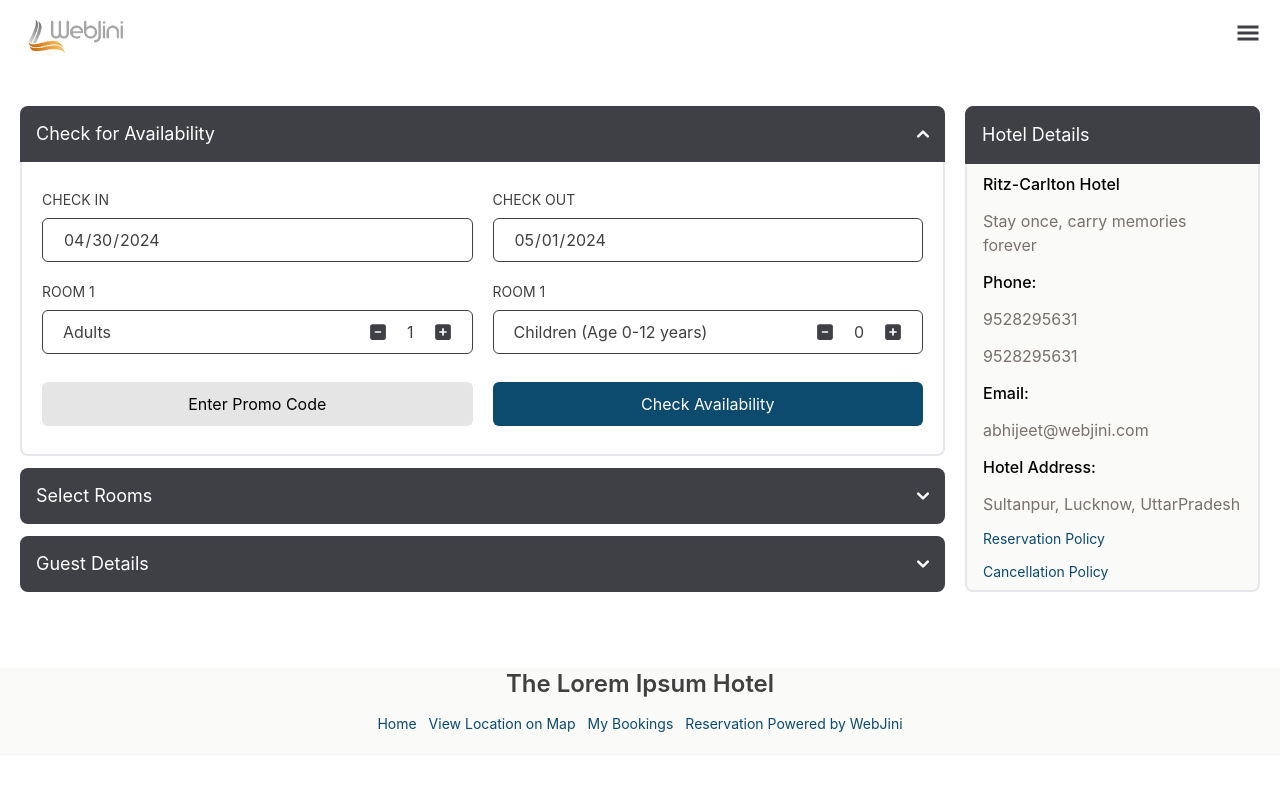
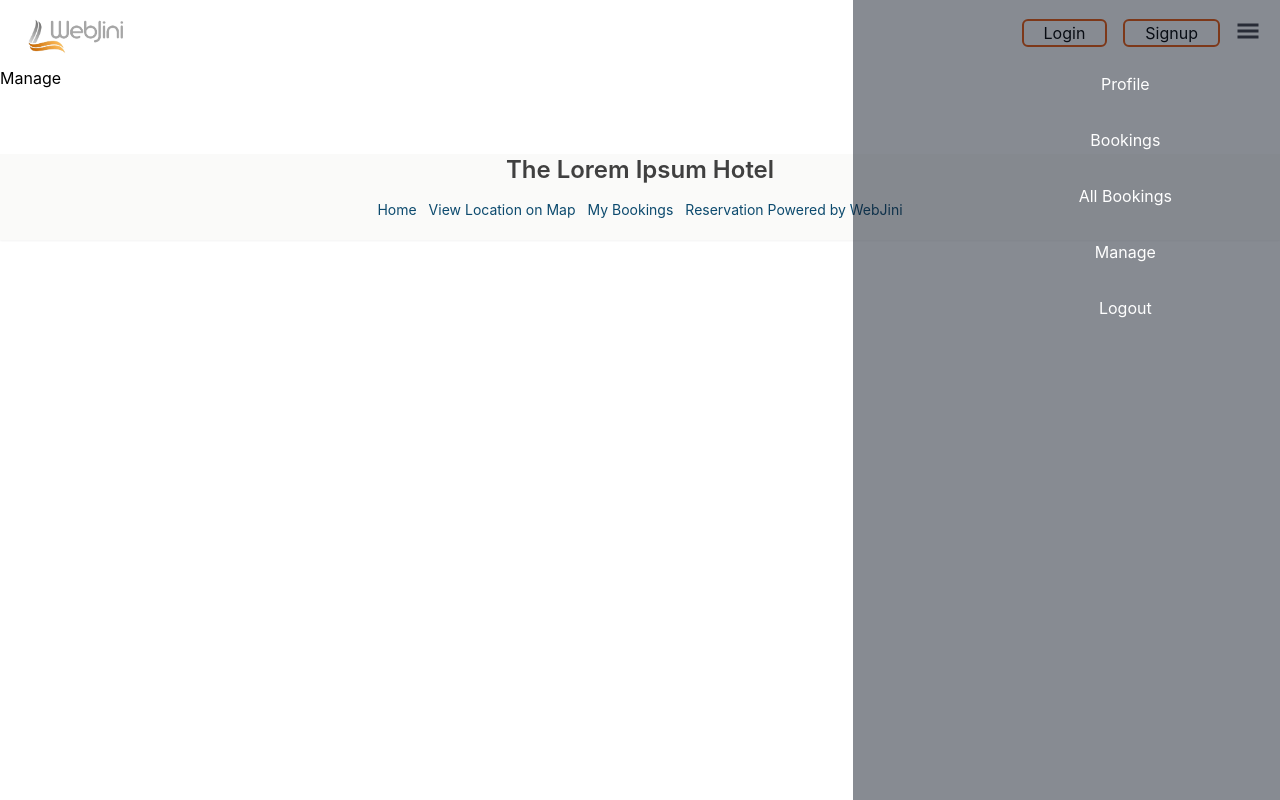
Before and after one commit to WebWiz106/book-my-hotel, a React (Create React App) app: page /Manage in a window 1280 px wide. Both pictures are taken after a click on the icon 1248 px from the left and 33 px from the top of the page. Built offline with nearby package versions, Linux system fonts and the light colour scheme.

Commit message:
All task Updated

```diff
--- a/src/App.js
+++ b/src/App.js
@@ -3,6 +3,11 @@ import Footer from "./components/Footer";
 import Navbar from "./components/Navbar";
 import Home from "./pages/Home";
 import RoomDetails from "./components/RoomDetails";
+import Profile from "./components/Profile";
+import Booking from "./components/Booking";
+import Mange from "./components/Mange";
+import Room from "./components/Room";
+import AllBookings  from "./components/AllBookings";
 
 function App() {
   return (
@@ -12,10 +17,15 @@ function App() {
       <Routes>
         <Route path="/" element={<Home />} />
         <Route path="/room-details" element={<RoomDetails />} />
-
+        <Route path="/Profile" element={<Profile/>}/>
+        <Route path="/Bookings" element={<Booking />} />
+        <Route path="/All Bookings" element={<AllBookings />} />
+        <Route path="/Manage" element={<Mange />} />
+        <Route path="/Room" element={<Room />} />
 
         {/* Wildcard route */}
         <Route path="*" element={<Home />} />
+
 
       </Routes>
       <Footer />
--- /dev/null
+++ b/src/components/AllBookings.jsx
@@ -0,0 +1,9 @@
+import React from 'react'
+
+export const AllBookings = () => {
+  return (
+    <div>AllBookings</div>
+  )
+}
+
+export default AllBookings;
--- /dev/null
+++ b/src/components/Auth/Page.jsx
@@ -0,0 +1,26 @@
+import React, { useState } from 'react'
+
+const Page = ({ modalType, closeModal }) => {
+    console.log(modalType, closeModal);
+    return (
+        <div className="fixed top-0 left-0 w-full h-full flex items-center justify-center bg-gray-900 bg-opacity-50 z-50">
+            <div className="bg-white p-6 rounded-lg flex flex-col gap-4">
+                <h2 className="text-2xl font-bold mb-4 flex justify-center">{modalType === "login" ? "Login" : "Signup"}</h2>
+                {modalType === "login" &&
+                    <div className="flex flex-col gap-4">
+                        <input type="text" placeholder="Email or Phone" className="md:w-[560px] border-2 border-opacity-50 hover:border-gray-500 rounded-md p-2" />
+                        <input type="password" placeholder="Password" className="md:w-[560px] border-2 border-opacity-50 hover:border-gray-500 rounded-md p-2" />
+                    </div>}
+                {modalType === "signup" &&
+                    <div className="flex flex-col gap-4">
+                        <input type="text" placeholder='Username' className="md:w-[560px] border-2 border-opacity-50 hover:border-gray-500 rounded-md p-2" />
+                        <input type="text" placeholder="Email" className="md:w-[560px] border-2 border-opacity-50 hover:border-gray-500 rounded-md p-2" />
+                        <input type="text" placeholder="phone" className="md:w-[560px] border-2 border-opacity-50 hover:border-gray-500 rounded-md p-2" />
+                    </div>}
+                <button onClick={closeModal} className="bg-orange-600 text-white py-2 px-4 rounded-md hover:bg-orange-700">{modalType === "login" ? "Login" : "Signup"}</button>
+            </div>
+        </div>
+    )
+}
+
+export default Page
--- /dev/null
+++ b/src/components/Booking.jsx
@@ -0,0 +1,9 @@
+import React from 'react'
+
+const Booking = () => {
+  return (
+    <div>Booking</div>
+  )
+}
+
+export default Booking
--- /dev/null
+++ b/src/components/Mange.jsx
@@ -0,0 +1,9 @@
+import React from 'react'
+
+const Mange = () => {
+  return (
+    <div>Manage</div>
+  )
+}
+
+export default Mange
--- /dev/null
+++ b/src/components/MenuPage.jsx
@@ -0,0 +1,35 @@
+import React from 'react';
+import { Link } from 'react-router-dom';
+import { menuOptions,clientMenuOptions, adminMenuOptions } from '../utils/MenuOption';
+const MenuPage = ({ isMenuOpen, menuType }) => {
+    return (
+        <div className={`fixed top-0 right-0 h-full flex item-top justify-start ms-4 bg-gray-900 bg-opacity-50 z-50 ${isMenuOpen ? 'w-1/3' : 'w-0'}`}>
+             <ul type='none' className='mt-[4rem] ms-[4rem] gap-2 flex flex-col'>
+                {menuType==="menu" && <div className='flex flex-col gap-4'>
+                   { menuOptions.map((option)=>{
+                    return(
+                       <Link to={option}><li className=' text-white hover:bg-white hover:text-black w-[2rem] md:w-[26rem] flex justify-center rounded-md p-2 hover:cursor-pointer'>{option}</li></Link>
+                    )
+                   })}
+                </div> }
+                {menuType==="client" && <div className='flex flex-col gap-4'>
+                   { clientMenuOptions.map((option)=>{
+                    return(
+                        <Link to={option}><li className=' text-white hover:bg-white hover:text-black w-[2rem] md:w-[26rem] flex justify-center rounded-md p-2 hover:cursor-pointer'>{option}</li></Link>
+                    )
+                   })}
+                </div> }
+                {menuType==="admin" && <div className='flex flex-col gap-4'>
+                   { adminMenuOptions.map((option)=>{
+                    return(
+                        <Link to={option}><li className=' text-white hover:bg-white hover:text-black w-[2rem] md:w-[26rem] flex justify-center rounded-md p-2 hover:cursor-pointer'>{option}</li></Link>
+                    )
+                   })}
+                </div> }
+
+             </ul>
+        </div>
+    );
+};
+
+export default MenuPage;
--- a/src/components/Navbar.jsx
+++ b/src/components/Navbar.jsx
@@ -1,19 +1,49 @@
-import React from 'react'
-import Logo from "../assets/images/logo/logo-grey.png"
+import React, { useState } from 'react';
+import Logo from "../assets/images/logo/logo-grey.png";
 import { GiHamburgerMenu } from "react-icons/gi";
+import Page from './Auth/Page';
+import MenuPage from './MenuPage';
+
 const Navbar = () => {
+    const [isModalOpen, setIsModalOpen] = useState(false);
+    const [modalType, setModalType] = useState("");
+    const [isMenuOpen, setIsMenuOpen] = useState(false);
+    const [menuType, setMenuType] = useState("")
+
+    const openModal = (type) => {
+        setModalType(type);
+        setIsModalOpen(true);
+    };
+
+    const closeModal = () => {
+        setIsModalOpen(false);
+    };
+    const menuOpen = (type) => {
+        setMenuType(type);
+        setIsMenuOpen(true);
+    };
+
     return (
-        <div className=' maxwidth mx-auto px-5 py-2'>
+        <div className='maxwidth mx-auto px-5 py-2 relative'>
             <div className='h-[50px] flex justify-between items-center'>
                 <img
                     src={Logo}
-                    alt="Picture of the author"
+                    alt="Logo"
                     className='h-[100%]'
                 />
-                <GiHamburgerMenu size={24} className='text-zinc-700 cursor-pointer' />
+                <div className="flex gap-4">
+                    <button className="border-2 border-orange-600 flex items-center px-3 md:px-5 rounded-md hover:bg-orange-600 hover:text-white" onClick={() => openModal("login")}>Login</button>
+                    <button className="border-2 border-orange-600 flex items-center px-3 md:px-5 rounded-md hover:bg-orange-600 hover:text-white" onClick={() => openModal("signup")}>Signup</button>
+                    <GiHamburgerMenu size={24} className='text-zinc-700 cursor-pointer' onClick={() => menuOpen("menu")} />
+                </div>
             </div>
+            {isModalOpen && <Page modalType={modalType} closeModal={closeModal} />
+            }
+            {
+                isMenuOpen && <MenuPage menuType={menuType} isMenuOpen={isMenuOpen} />
+            }
         </div>
-    )
-}
+    );
+};
 
-export default Navbar
+export default Navbar;
--- /dev/null
+++ b/src/components/Profile.jsx
@@ -0,0 +1,9 @@
+import React from 'react'
+
+const Profile = () => {
+  return (
+    <div>Profile</div>
+  )
+}
+
+export default Profile
--- /dev/null
+++ b/src/components/Room.jsx
@@ -0,0 +1,9 @@
+import React from 'react'
+
+const Room = () => {
+  return (
+    <div>Room</div>
+  )
+}
+
+export default Room
--- /dev/null
+++ b/src/utils/MenuOption.jsx
@@ -0,0 +1,5 @@
+const menuOptions = ["Profile", "Bookings", "All Bookings", "Manage", "Logout"];
+const clientMenuOptions = ["Profile", "Room", "Bookings", "Logout"]
+const adminMenuOptions = ["Profile", "All Bookings", "Manage", "Logout"];
+
+export { menuOptions, clientMenuOptions, adminMenuOptions }
```
